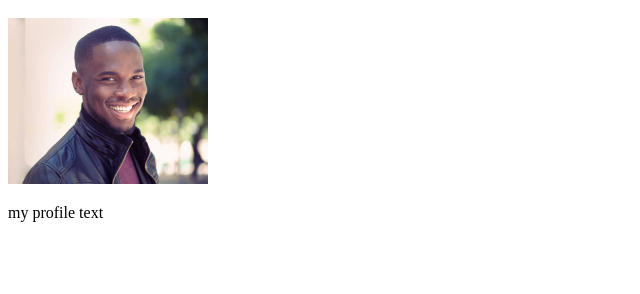
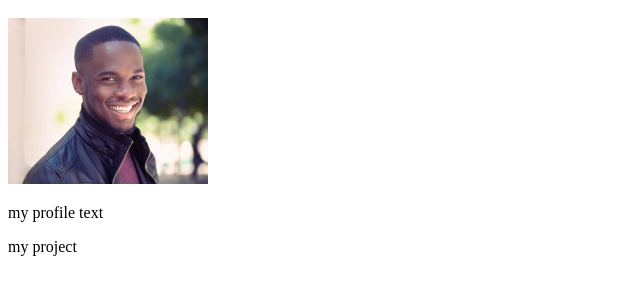
Before and after one commit to 2005sa/vs-code, a plain HTML site: page index.html in a window 1280 px wide. Shown: the part 120-414 px from the top of the page, without its empty margins (0-640 px from the left). Drawn offline with Linux system fonts and the light colour scheme.

Commit message:
added paragraph

```diff
--- a/index.html
+++ b/index.html
@@ -10,5 +10,6 @@
     <h1>sun</h1>
     <img width="200px"src="profile.jpg" alt="">
     <p>my profile text</p>
+    <p>my project</p>
 </body>
 </html>
```
